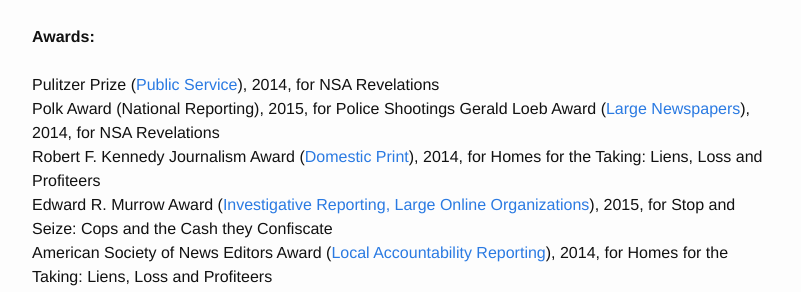
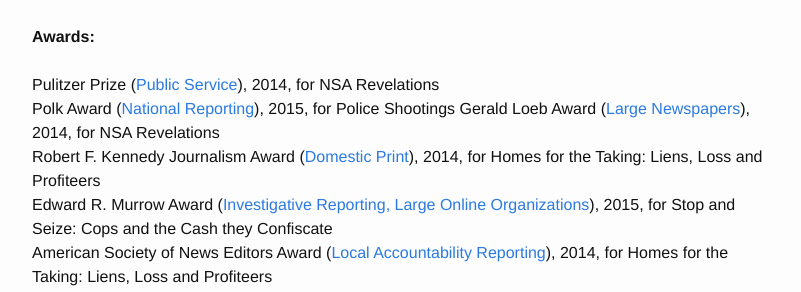
Before and after one commit to stevenrich-zz/stevenrich.github.io, a Jekyll site: the page built from clips.html, in a window 1280 px wide and 900 px high, scrolled down 3504 px. Shown: the part 160-452 px from the top of the window, without its empty margins (238-1039 px from the left). Built offline with Jekyll 4.4.1, drawn with Linux system fonts in a browser that asks for light colours; part of the change alters nothing that is shown.

```diff
--- a/clips.html
+++ b/clips.html
@@ -105,7 +105,7 @@ layout: default
   <br>
   <br>
   Pulitzer Prize (<a href="http://www.pulitzer.org/works/2014-Public-Service-Group1">Public Service</a>), 2014, for NSA Revelations<br>
-  Polk Award (National Reporting), 2015, for Police Shootings
+  Polk Award (<a href="http://www.liu.edu/Polk/Articles/2015-Winners">National Reporting</a>), 2015, for Police Shootings
   Gerald Loeb Award (<a href="http://www.anderson.ucla.edu/gerald-loeb-awards/2014-winners">Large Newspapers</a>), 2014, for NSA Revelations<br>
   Robert F. Kennedy Journalism Award (<a href="http://rfkcenter.org/2014-robert-f-kennedy-journalism-award-recipients">Domestic Print</a>), 2014, for Homes for the Taking: Liens, Loss and Profiteers<br>
   Edward R. Murrow Award (<a href="http://www.rtdna.org/content/2015_national_edward_r_murrow_award_winners">Investigative Reporting, Large Online Organizations</a>), 2015, for Stop and Seize: Cops and the Cash they Confiscate<br>
```
